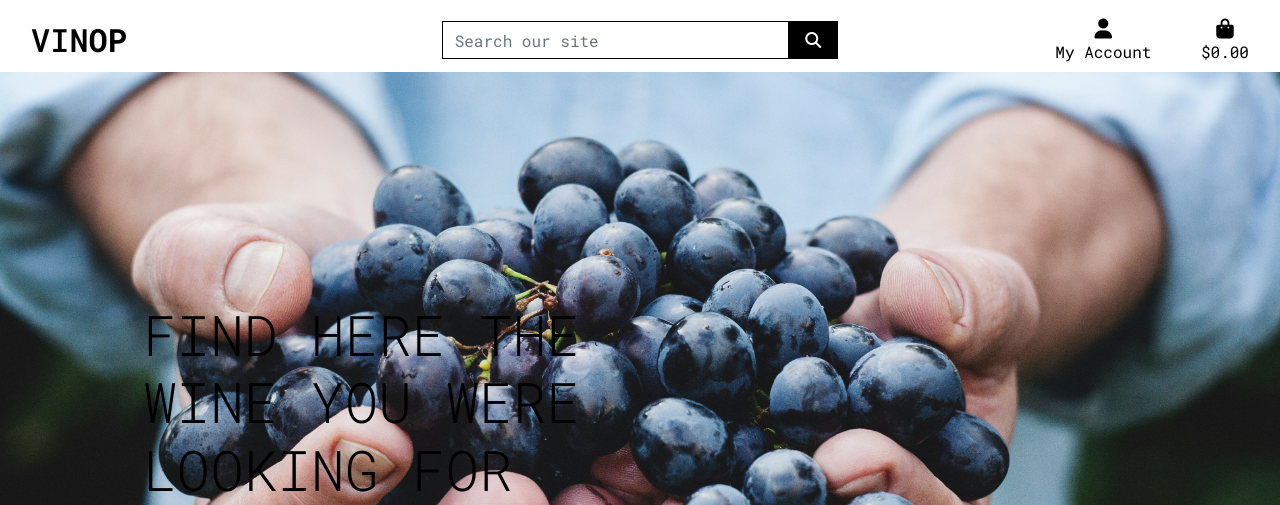
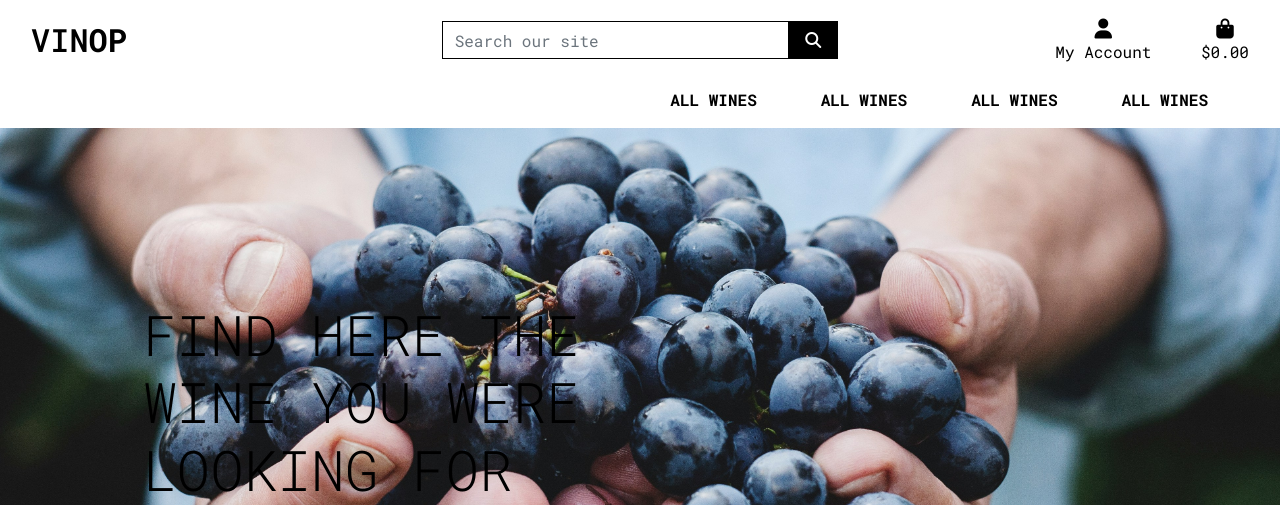
Before and after one commit to fenasti/vinop_p5, a Django app: page / in a window 1280 px wide. Shown: the top 505 px of the page. Run offline with Django 3.2, Linux system fonts and the light colour scheme; the visitor is signed in with stand-in values (Sample User, id 1); some libraries are stand-ins or nearby versions.

Commit message:
create navbars based on boutiqeado

```diff
--- a/templates/base.html
+++ b/templates/base.html
@@ -101,6 +101,20 @@
               </ul>
           </div>
       </div>
+      <div class="row bg-white">
+        <nav class="navbar navbar-expand-lg navbar-light w-100">
+            <button class="navbar-toggler" type="button" data-toggle="collapse" data-target="#main-nav" aria-controls="main-nav" aria-expanded="false" aria-label="Toggle navigation">
+                <span class="navbar-toggler-icon"></span>
+            </button>
+            {% include 'includes/mobile-top-header.html' %}
+            {% include 'includes/main-nav.html' %}
+        </nav>
+    </div>
+    <!-- <div id="delivery-banner" class="row text-center">
+        <div class="col bg-black text-white">
+            <h4 class="logo-font my-1"></h4>
+        </div>
+    </div> -->
   </header>
 
     {% if messages %}
--- /dev/null
+++ b/templates/includes/main-nav.html
@@ -0,0 +1,51 @@
+<div class="collapse navbar-collapse" id="main-nav"></div>
+    <ul class="navbar-nav w-auto mx-auto">
+        <li class="nav-item dropdown">
+            <a class="logo-font font-weight-bold nav-link text-black mr-5" href="#" id="all-products-link" data-toggle="dropdown" aria-haspopup="true" aria-expanded="false">
+                All Wines
+            </a>
+            <div class="dropdown-menu border-0" aria-labelledby="all-products-link">
+                <a href="" class="dropdown-item">By Strain</a>
+                <a href="" class="dropdown-item ">By Country</a>
+                <a href="" class="dropdown-item ">By Year</a>
+                <a href="" class="dropdown-item">All Wines</a>
+            </div>
+        </li>
+
+        <li class="nav-item dropdown">
+            <a class="logo-font font-weight-bold nav-link text-black mr-5" href="#" id="all-products-link" data-toggle="dropdown" aria-haspopup="true" aria-expanded="false">
+                All Wines
+            </a>
+            <div class="dropdown-menu border-0" aria-labelledby="all-products-link">
+                <a href="" class="dropdown-item">By Strain</a>
+                <a href="" class="dropdown-item ">By Country</a>
+                <a href="" class="dropdown-item ">By Year</a>
+                <a href="" class="dropdown-item">All Wines</a>
+            </div>
+        </li>
+
+        <li class="nav-item dropdown">
+            <a class="logo-font font-weight-bold nav-link text-black mr-5" href="#" id="all-products-link" data-toggle="dropdown" aria-haspopup="true" aria-expanded="false">
+                All Wines
+            </a>
+            <div class="dropdown-menu border-0" aria-labelledby="all-products-link">
+                <a href="" class="dropdown-item">By Strain</a>
+                <a href="" class="dropdown-item ">By Country</a>
+                <a href="" class="dropdown-item ">By Year</a>
+                <a href="" class="dropdown-item">All Wines</a>
+            </div>
+        </li>
+
+        <li class="nav-item dropdown">
+            <a class="logo-font font-weight-bold nav-link text-black mr-5" href="#" id="all-products-link" data-toggle="dropdown" aria-haspopup="true" aria-expanded="false">
+                All Wines
+            </a>
+            <div class="dropdown-menu border-0" aria-labelledby="all-products-link">
+                <a href="" class="dropdown-item">By Strain</a>
+                <a href="" class="dropdown-item ">By Country</a>
+                <a href="" class="dropdown-item ">By Year</a>
+                <a href="" class="dropdown-item">All Wines</a>
+            </div>
+        </li>
+    </ul>
+</div>
--- /dev/null
+++ b/templates/includes/mobile-top-header.html
@@ -0,0 +1,56 @@
+<li class="list-inline-item"></li>
+    <a class="text-black nav-link d-block d-lg-none" href="#" id="mobile-search" data-toggle="dropdown" aria-haspopup="true" aria-expanded="false">
+        <div class="text-center">
+            <div><i class="fas fa-search fa-lg"></i></div>
+            <p class="my-0">Search</p>
+        </div>
+    </a>
+    <div class="dropdown-menu border-0 w-100 p-3 rounded-0 my-0" aria-labelledby="mobile-search">
+        <form class="form" method="GET" action="">
+            <div class="input-group w-100">
+                <input class="form-control border border-black rounded-0" type="text" name="q" placeholder="Search our site">
+                <div class="input-group-append">
+                    <button class="form-control form-control btn btn-black border border-black rounded-0" type="submit">
+                        <span class="icon">
+                            <i class="fas fa-search"></i>
+                        </span>
+                    </button>
+                </div>
+            </div>
+        </form>
+    </div>
+</li>
+<li class="list-inline-item dropdown">
+    <a class="text-black nav-link d-block d-lg-none" href="#" id="user-options" data-toggle="dropdown" aria-haspopup="true" aria-expanded="false">
+        <div class="text-center">
+            <div><i class="fas fa-user fa-lg"></i></div>
+            <p class="my-0">My Account</p>
+        </div>
+    </a>
+    <div class="dropdown-menu border-0" aria-labelledby="user-options">
+        {% if request.user.is_authenticated %}
+            {% if request.user.is_superuser %}
+                <a href="{% url 'account_logout' %}" class="dropdown-item">Product Management</a>
+            {% endif %}
+            <a href="" class="dropdown-item">My Profile</a>
+            <a href="{% url 'account_logout' %}" class="dropdown-item">Logout</a>
+        {% else %}
+            <a href="{% url 'account_signup' %}" class="dropdown-item">Register</a>
+            <a href="{% url 'account_login' %}" class="dropdown-item">Login</a>
+        {% endif %}
+    </div>
+</li>
+<li class="list-inline-item">
+    <a class="{% if grand_total %}text-primary font-weight-bold{% else %}text-black{% endif %} nav-link d-block d-lg-none" href="">
+        <div class="text-center">
+            <div><i class="fas fa-shopping-bag fa-lg"></i></div>
+            <p class="my-0">
+                {% if grand_total %}
+                    ${{ grand_total|floatformat:2 }}
+                {% else %}
+                    $0.00
+                {% endif %}
+            </p>
+        </div>
+    </a>
+</li>
```
